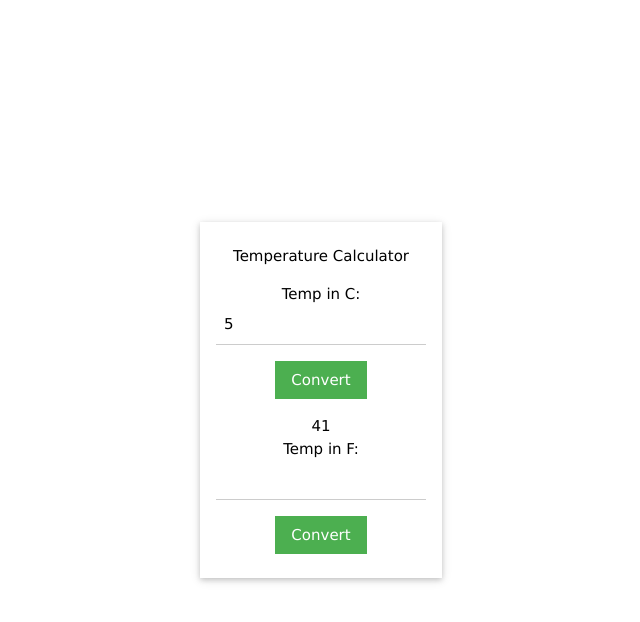
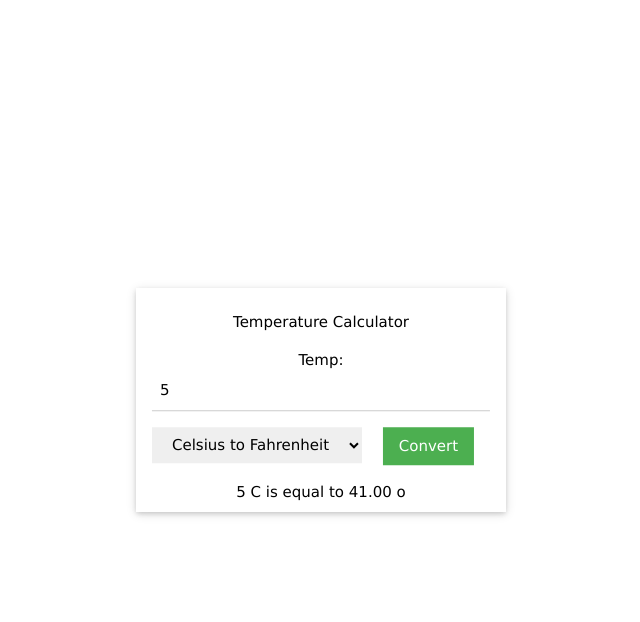
Before and after one commit to amCtrld/JS-35-D, a plain HTML site: page Operators/Temperature_Converter/index.html in a window 1280 px wide. Both pictures are taken after typing "5" into the empty fields and a click on the button "Convert". Shown: the whole page, without its empty margins (319-959 px from the left). Drawn offline with nearby package versions, Linux system fonts and the light colour scheme.

Commit message:
Combined both F and C input via a select tag

```diff
--- a/Operators/Temperature_Converter/index.html
+++ b/Operators/Temperature_Converter/index.html
@@ -13,20 +13,15 @@
         <p>Temperature Calculator</p>
         <div>
             <form action="">
-                <label for="takeTempInC">Temp in C:</label>
-                <input class="w3-input" type="number" name="takeTemp" id="takeTempInC">
-                <button type="button" id="convertTempToF" class="w3-button w3-green w3-margin">Convert</button>
+                <label for="takeTemp">Temp:</label>
+                <input class="w3-input" type="number" name="takeTemp" id="takeTemp">
+                <select class="w3-padding w3-border-0 w3-bar-block" title="conversionType" id="conversionType">
+                    <option value="CtoF">Celsius to Fahrenheit</option>
+                    <option value="FtoC">Fahrenheit to Celsius</option>
+                  </select>
+                <button type="button" id="convertTemp" class="w3-button w3-green w3-margin">Convert</button>
             </form>
-            <div id="resultInF">
-            </div>
-        </div>
-        <div>
-            <form action="">
-                <label for="takeTempInF">Temp in F:</label>
-                <input class="w3-input" type="number" name="takeTemp" id="takeTempInF">
-                <button type="button" id="convertTempToC" class="w3-button w3-green w3-margin">Convert</button>
-            </form>
-            <div id="resultInC">
+            <div id="result">
             </div>
         </div>
     </div>
--- a/Operators/Temperature_Converter/index.js
+++ b/Operators/Temperature_Converter/index.js
@@ -1,22 +1,22 @@
-const readTempInC = document.getElementById("takeTempInC");
-const sendTempInC = document.getElementById("convertTempToF");
-const postTempInF = document.getElementById("resultInF");
+const convertTemp = document.getElementById("convertTemp");
+const takeTempInput = document.getElementById("takeTemp");
+const conversionTypeSelect = document.getElementById("conversionType");
+const resultDiv = document.getElementById("result");
 
-const readTempInF = document.getElementById("takeTempInF");
-const sendTempInF = document.getElementById("convertTempToC");
-const postTempInC = document.getElementById("resultInC");
+convertTemp.addEventListener("click", () => {
+  const tempValue = parseFloat(takeTempInput.value);
+  const selectedConversion = conversionTypeSelect.value;
 
+  let convertedTemp;
 
-sendTempInC.addEventListener("click", () => {
-    let tempValue = readTempInC.value;
-    tempValue = parseInt(tempValue);
-    const fahrenheit = (tempValue * 9/5) + 32;
-    postTempInF.textContent = fahrenheit;
+  if (selectedConversion === "CtoF") {
+    convertedTemp = (tempValue * 9) / 5 + 32;
+  } else if (selectedConversion === "FtoC") {
+    convertedTemp = ((tempValue - 32) * 5) / 9;
+  }
+
+  resultDiv.textContent = `${tempValue} ${selectedConversion.slice(
+    0,
+    1
+  )} is equal to ${convertedTemp.toFixed(2)} ${selectedConversion.slice(2, 3)}`;
 });
-
-sendTempInF.addEventListener("click", () => {
-    let tempValue = readTempInF.value;
-    tempValue = parseInt(tempValue);
-    const celcius = (tempValue - 32) * 5/9;
-    postTempInC.textContent = celcius;
-});
```
